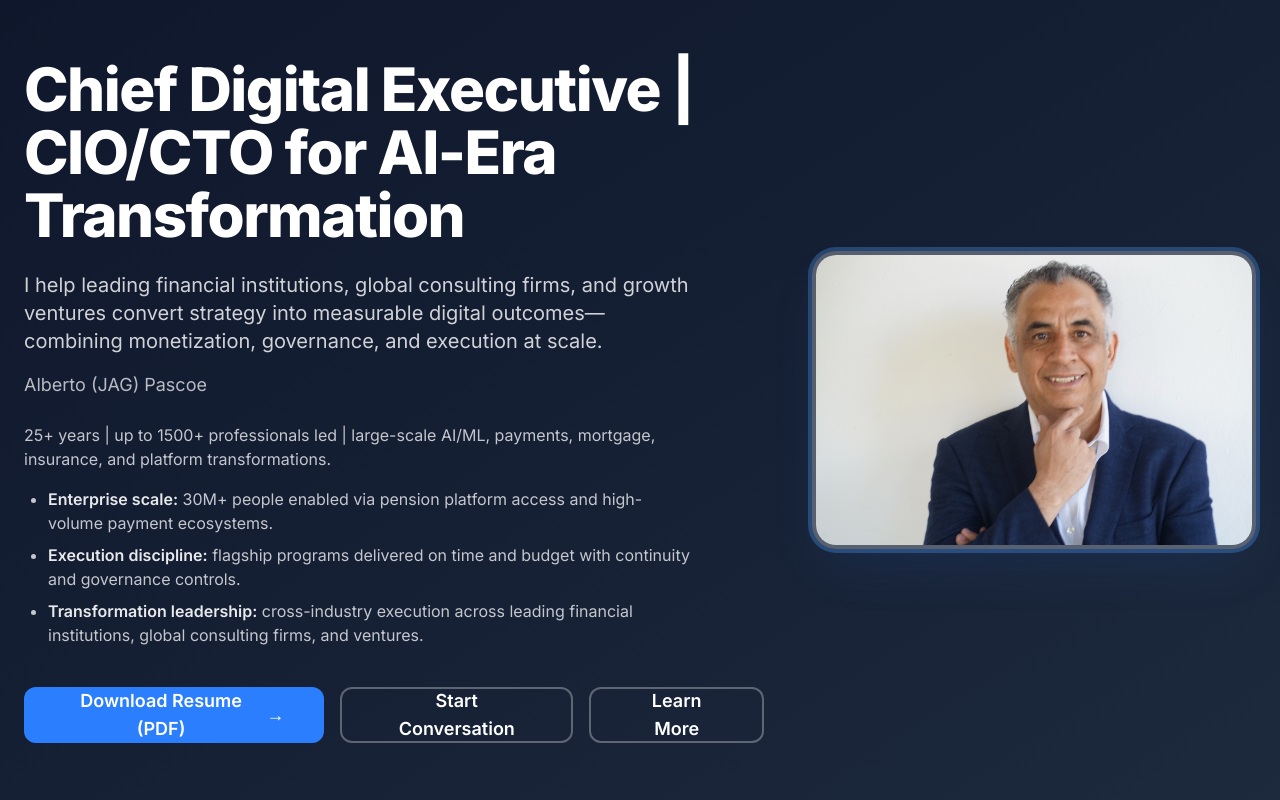
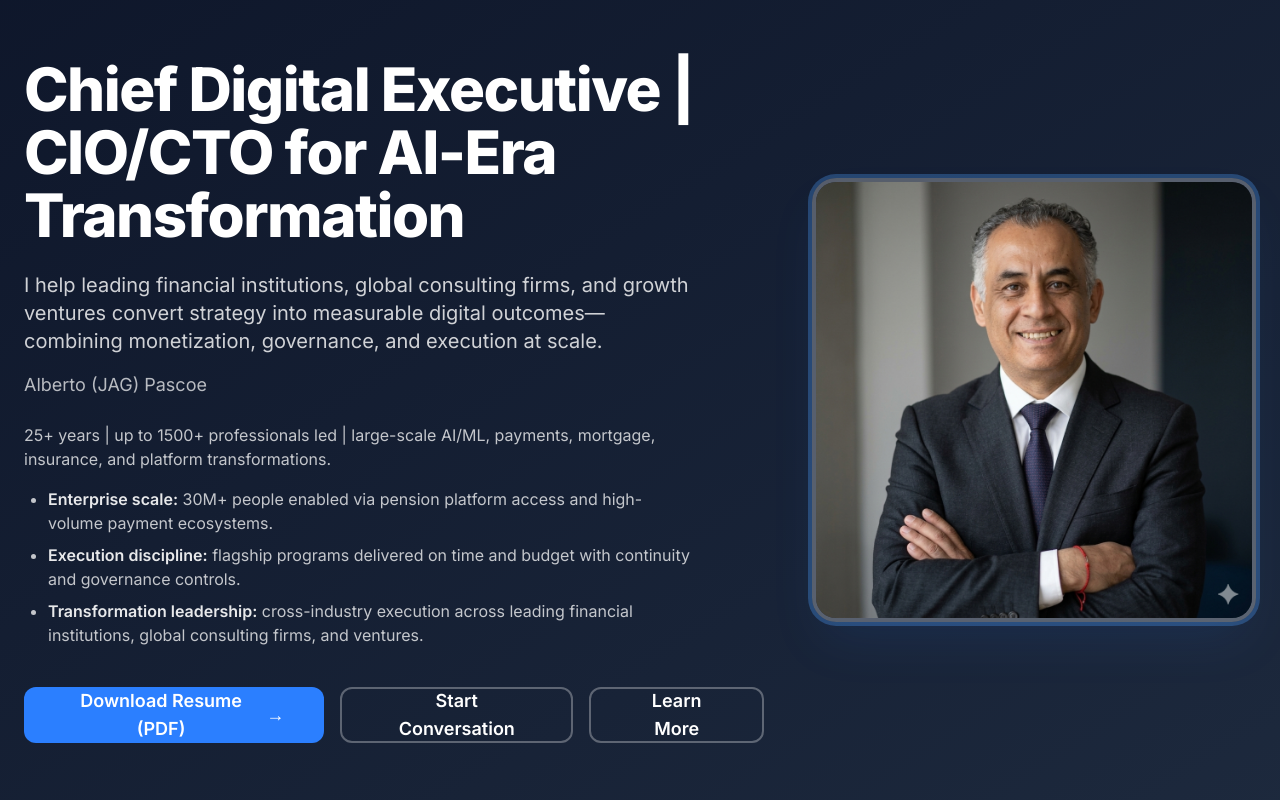
Before and after one commit to agpascoe/landpage, a Next.js app: page / in a window 1280 px wide. Shown: the top 800 px of the page. Built offline with nearby package versions, Linux system fonts and the light colour scheme.

Commit message:
feat(hero): update headshot to new portrait image

```diff
--- a/app/components/sections/Hero.tsx
+++ b/app/components/sections/Hero.tsx
@@ -93,7 +93,7 @@ export default function Hero() {
         >
           <div className="relative flex justify-center items-center w-full">
             <Image
-              src="/images/hero-photo.jpg"
+              src="/images/hero-photo.png"
               alt="Alberto (JAG) Pascoe headshot"
               width={630}
               height={630}
```
Also changed, not shown: public/images/hero-photo.png (added).
